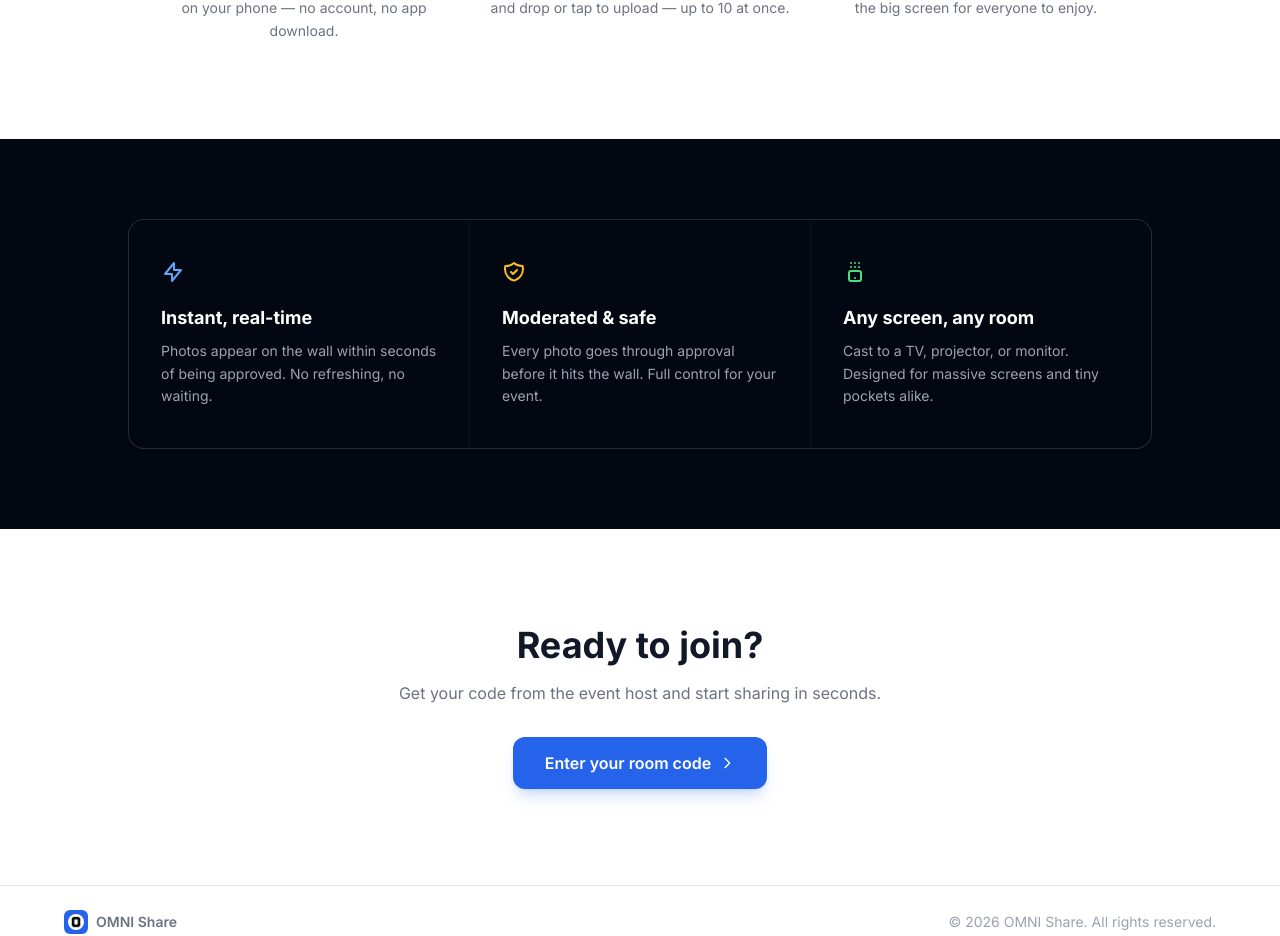
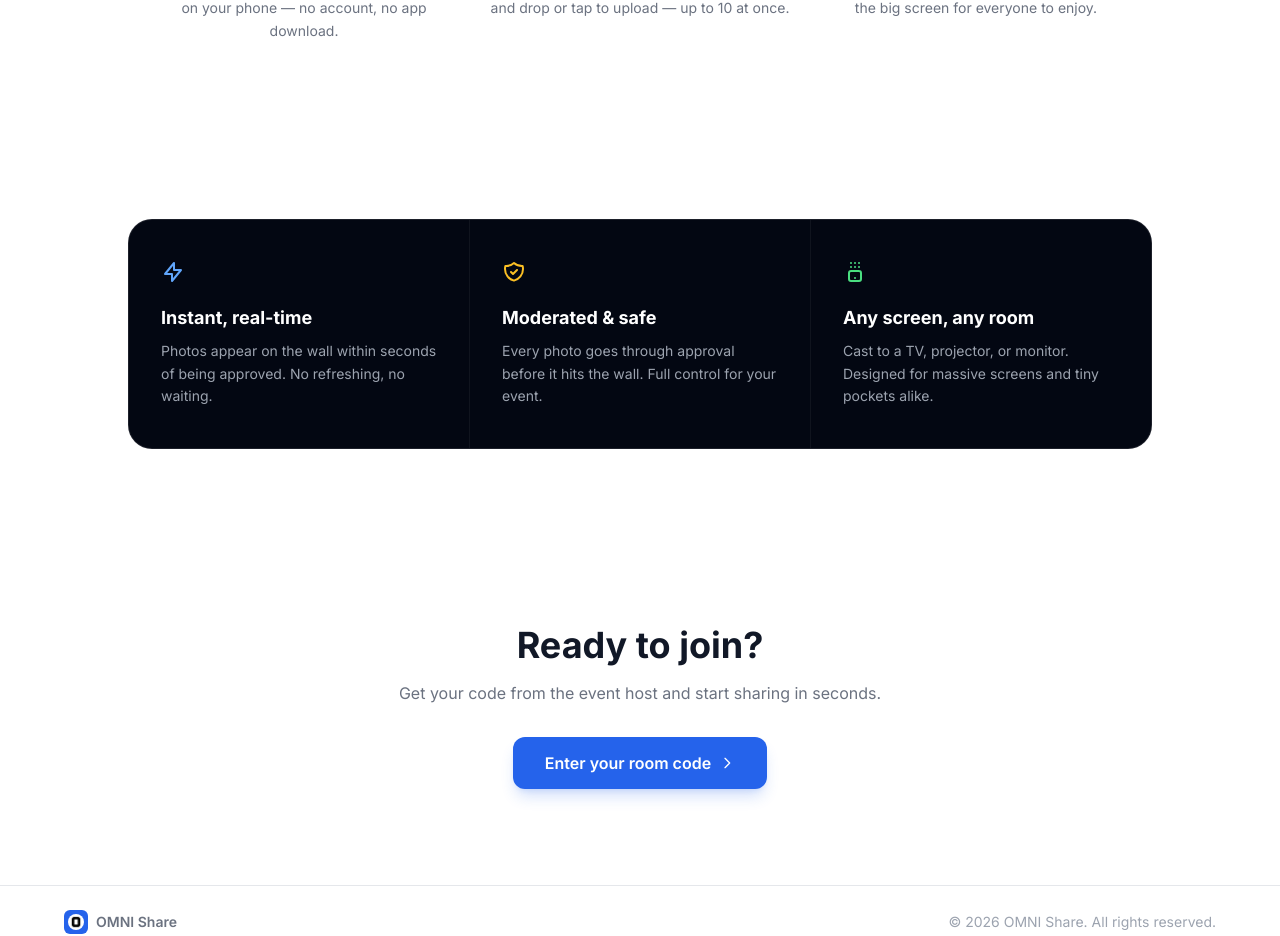
Before and after one commit to omniglobal-one/OMNI-Share-SaaS, a Next.js app: page / in a window 1280 px wide. Shown: the part 1532-2468 px from the top of the page. Built offline with nearby package versions, Linux system fonts and the light colour scheme.

Commit message:
feat: contain features strip with rounded corners on landing page

```diff
--- a/app/(public)/page.tsx
+++ b/app/(public)/page.tsx
@@ -151,9 +151,9 @@ export default function LandingPage() {
       </section>
 
       {/* Features strip */}
-      <section className="bg-gray-950 text-white px-6 py-20">
-        <div className="max-w-5xl mx-auto">
-          <div className="grid grid-cols-1 md:grid-cols-3 gap-px bg-white/5 rounded-2xl overflow-hidden border border-white/10">
+      <section className="bg-white px-6 py-20">
+        <div className="max-w-5xl mx-auto bg-gray-950 text-white rounded-3xl overflow-hidden border border-white/10">
+          <div className="grid grid-cols-1 md:grid-cols-3 gap-px bg-white/5">
             {[
               {
                 accent: 'text-blue-400',
```
